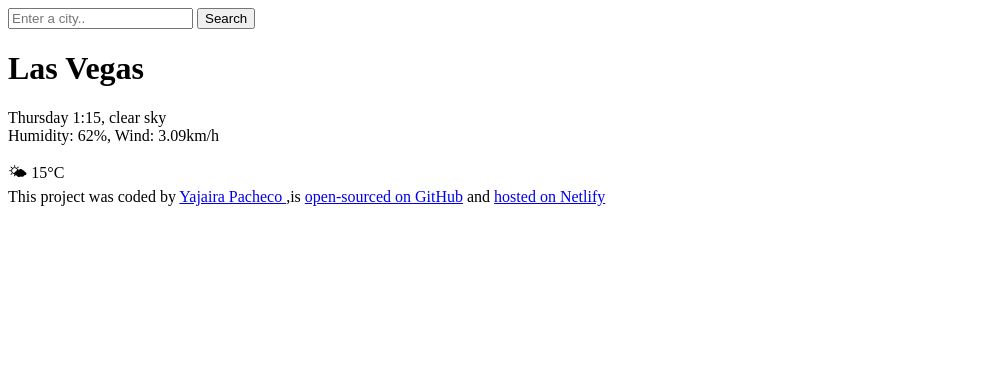
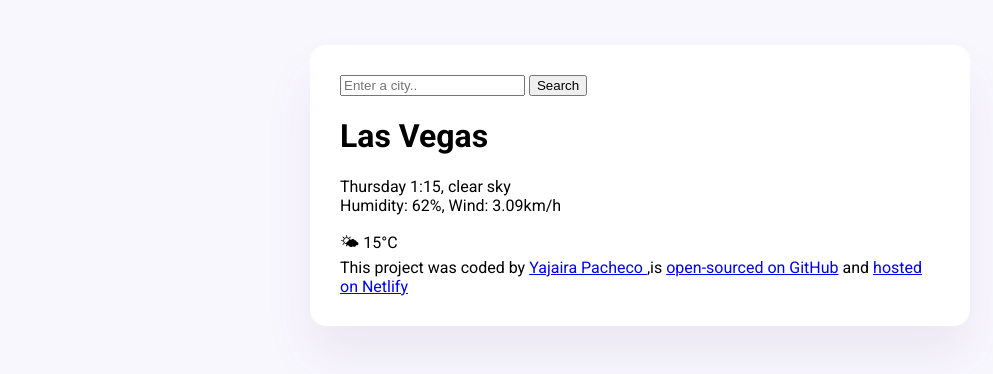
Before and after one commit to pacheyayacode/my-dmweather-app, a plain HTML site: page index.html in a window 1280 px wide. Shown: the whole page, without its empty margins (0-993 px from the left). Drawn offline with Linux system fonts and the light colour scheme.

Commit message:
Styled main container and added custom fonts

```diff
--- a/index.html
+++ b/index.html
@@ -4,18 +4,24 @@
 <head>
     <meta charset="UTF-8">
     <meta name="viewport" content="width=<device-width>, initial-scale=1.0">
+<link rel="preconnect" href="https://fonts.googleapis.com">
+<link rel="preconnect" href="https://fonts.gstatic.com" crossorigin>
+<link href="https://fonts.googleapis.com/css2?family=Roboto:ital,wght@0,100;0,300;0,400;0,500;0,700;0,900;1,100;1,300;1,400;1,500;1,700;1,900&display=swap"
+    rel="stylesheet">
+        <link rel="stylesheet" href="src/style.css">
     <title>Document</title>
 </head>
 
 <body>
+    <div class="weather-app">
     <header>
         <form>
             <input type="search" placeholder="Enter a city.." required />
-<input type="submit" value="Search"/>
+            <input type="submit" value="Search" />
         </form>
     </header>
     <main>
-    <div></div>
+        <div>
         <h1>Las Vegas</h1>
         <p>
             Thursday 1:15, clear sky
@@ -33,6 +39,7 @@ Humidity: 62%, Wind: 3.09km/h
         <a href="https://github.com/pacheyayacode/my-dmweather-app" target="_blank"> open-sourced on GitHub</a> and
         <a href="https://my-dmweather-app.netlify.app" target="_blank"> hosted on Netlify</a>
     </footer>
+    </div>
 </body>
 
 </html>
--- /dev/null
+++ b/src/style.css
@@ -0,0 +1,16 @@
+body {
+  background: #f9f7fe;
+    font-family: "Roboto", sans-serif;
+
+}
+
+.weather-app {
+    background: white;
+    max-width: 600px;
+    margin: 45px auto;
+    box-shadow: 0 30px 50px rgba(65, 50, 100, 0.08);
+    border-radius: 16px;
+    padding: 30px;
+
+
+}
```
Lines whose indentation alone changed are shown as unchanged.
